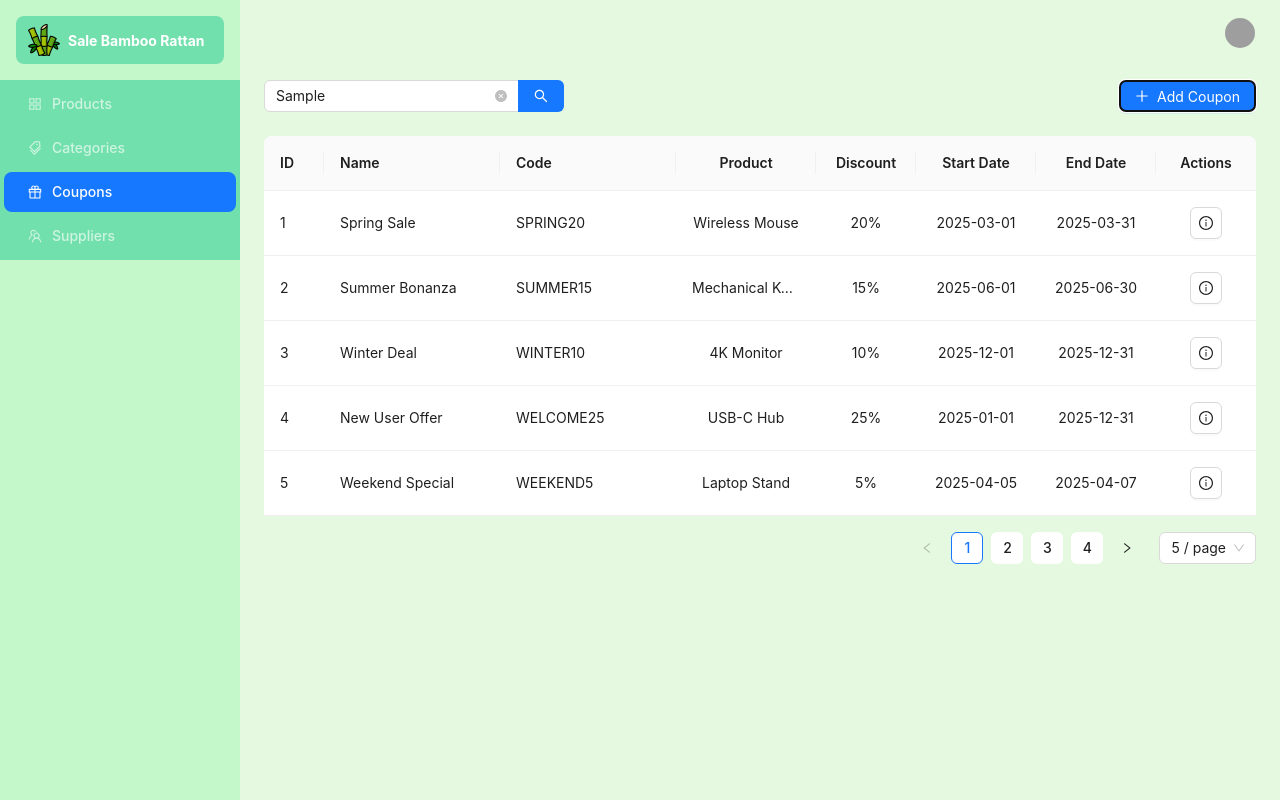
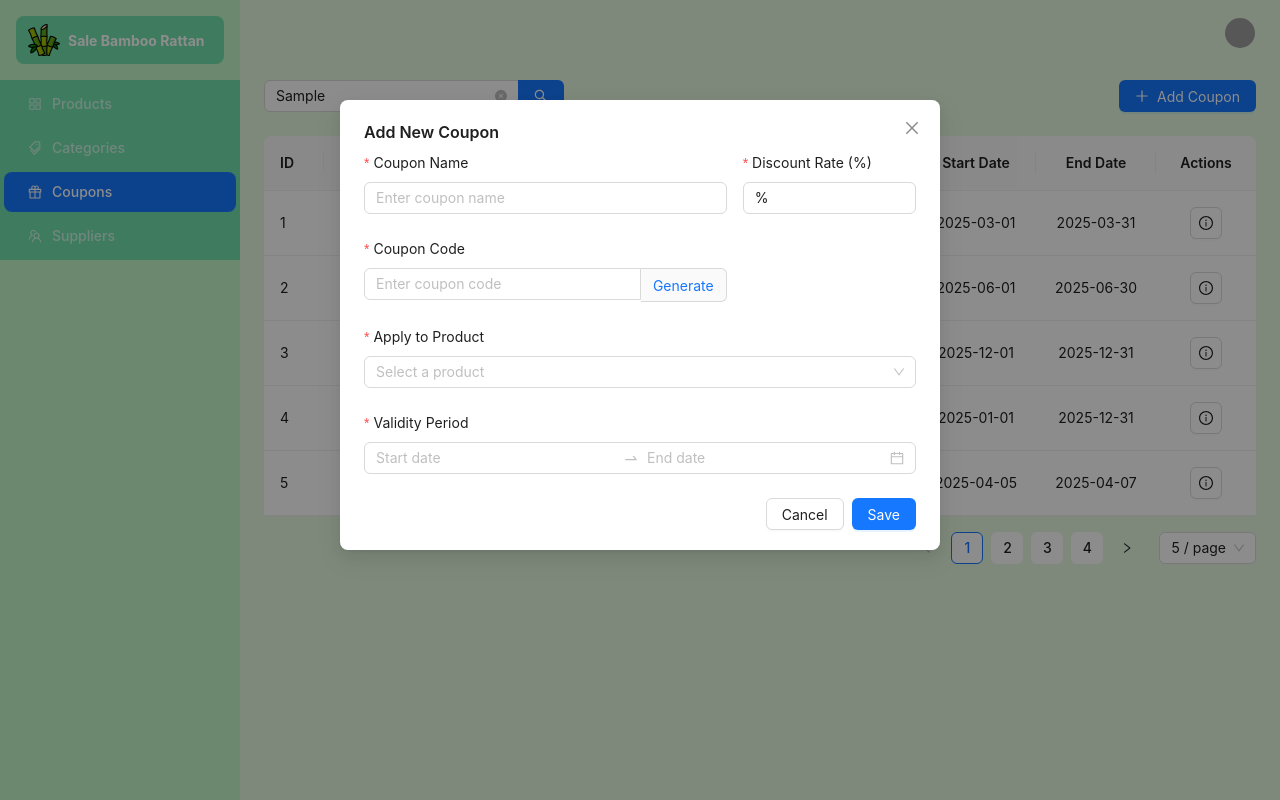
Before and after one commit to YumikoKawaii/ecommerce, a React (Vite) app: page /coupons in a window 1280 px wide. Both pictures are taken after typing "Sample" into the empty fields and a click on the button "Add Coupon". Built offline with nearby package versions, Linux system fonts and the light colour scheme; grey boxes are pictures that could not be loaded.

Commit message:
update UI coupons

```diff
--- a/src/components/CouponsTable.tsx
+++ b/src/components/CouponsTable.tsx
@@ -54,7 +54,7 @@ const CouponsTable = ({ coupons, products, onEdit, onDelete }: CouponsTableProps
             title: 'Discount',
             dataIndex: 'discountRate',
             key: 'discountRate',
-            render: (rate: number) => `${(rate * 100).toFixed(0)}%`,
+            render: (rate: number) => `${(rate).toFixed(0)}%`,
             align: 'center',
             width: 100,
         },
--- a/src/pages/CouponsManage.tsx
+++ b/src/pages/CouponsManage.tsx
@@ -1,37 +1,145 @@
 import { useEffect, useState } from "react";
-import { Input, Button, Row, Col, Spin } from "antd";
+import { Input, Button, Row, Col, Spin, Modal, Form, Select, InputNumber, DatePicker, message } from "antd";
 import { PlusOutlined } from "@ant-design/icons";
-import {Coupon, Product} from "../types/types.ts";
-import {fetchCoupons} from "../services/couponsService.ts";
+import { Coupon, Product } from "../types/types.ts";
+import { fetchCoupons } from "../services/couponsService.ts";
 import CouponsTable from "../components/CouponsTable.tsx";
-import {fetchProducts} from "../services/productsService.ts";
+import { fetchProducts } from "../services/productsService.ts";
+import dayjs from 'dayjs';
+
+const { RangePicker } = DatePicker;
 
 const CouponsManage = () => {
-    const [coupons, setCoupons] = useState<Coupon[]>([])
-    const [products, setProducts] = useState<Product[]>([])
+    const [coupons, setCoupons] = useState<Coupon[]>([]);
+    const [products, setProducts] = useState<Product[]>([]);
     const [loading, setLoading] = useState(true);
     const [searchTerm, setSearchTerm] = useState("");
+    const [isModalOpen, setIsModalOpen] = useState(false);
+    const [editingCoupon, setEditingCoupon] = useState<Coupon | null>(null);
+    const [submitting, setSubmitting] = useState(false);
+    const [form] = Form.useForm();
 
+    // Fetch data on mount
     useEffect(() => {
-        fetchCoupons()
-            .then(setCoupons)
-
-        fetchProducts()
-            .then(setProducts)
+        Promise.all([
+            fetchCoupons().then(setCoupons),
+            fetchProducts().then(setProducts)
+        ])
+            .catch(err => {
+                console.error("Failed to fetch data:", err);
+                message.error("Failed to load data");
+            })
             .finally(() => setLoading(false));
     }, []);
 
+    // Handle search
     const handleSearch = (value: string) => {
         setSearchTerm(value.toLowerCase());
     };
 
+    // Open modal for adding a new coupon
     const handleAdd = () => {
-        console.log("Add product");
-        // Add product logic here
+        setEditingCoupon(null);
+        form.resetFields();
+        setIsModalOpen(true);
     };
 
+    // Open modal for editing a coupon
+    const handleEdit = (coupon: Coupon) => {
+        setEditingCoupon(coupon);
+
+        // Parse dates from strings to dayjs objects
+        const startDate = dayjs(coupon.startDate);
+        const endDate = dayjs(coupon.endDate);
+
+        form.setFieldsValue({
+            name: coupon.name,
+            code: coupon.code,
+            productId: coupon.productId,
+            discountRate: coupon.discountRate,
+            dateRange: [startDate, endDate]
+        });
+
+        setIsModalOpen(true);
+    };
+
+    // Delete a coupon
+    const handleDelete = (coupon: Coupon) => {
+        // In a real app, you would make an API call here
+        console.log(`Deleting coupon with ID: ${coupon.id}`);
+
+        // Update local state by removing the deleted coupon
+        setCoupons(prev => prev.filter(c => c.id !== coupon.id));
+        message.success(`Coupon "${coupon.name}" deleted`);
+    };
+
+    // Generate a random coupon code
+    const generateCouponCode = () => {
+        const characters = 'ABCDEFGHIJKLMNOPQRSTUVWXYZ0123456789';
+        let result = '';
+        for (let i = 0; i < 8; i++) {
+            result += characters.charAt(Math.floor(Math.random() * characters.length));
+        }
+        form.setFieldsValue({ code: result });
+    };
+
+    // Handle form submission
+    const handleSubmit = async () => {
+        try {
+            const values = await form.validateFields();
+            setSubmitting(true);
+
+            // Extract dates from the range picker
+            const [startDate, endDate] = values.dateRange;
+
+            // Prepare coupon data
+            const couponData = {
+                name: values.name,
+                code: values.code,
+                productId: values.productId,
+                discountRate: values.discountRate,
+                startDate: startDate.format('YYYY-MM-DD'),
+                endDate: endDate.format('YYYY-MM-DD')
+            };
+
+            if (editingCoupon) {
+                // Update existing coupon
+                const updatedCoupon = {
+                    ...editingCoupon,
+                    ...couponData,
+                };
+
+                setCoupons(prev =>
+                    prev.map(c => c.id === editingCoupon.id ? updatedCoupon : c)
+                );
+
+                message.success(`Coupon "${updatedCoupon.name}" updated`);
+            } else {
+                // Create new coupon
+                const newCoupon = {
+                    ...couponData,
+                    id: Date.now(), // In a real app, the server would generate this
+                };
+
+                setCoupons(prev => [...prev, newCoupon]);
+                message.success(`Coupon "${newCoupon.name}" created`);
+            }
+
+            // Close modal and reset
+            setIsModalOpen(false);
+            form.resetFields();
+            setEditingCoupon(null);
+        } catch (error) {
+            console.error("Form validation failed:", error);
+        } finally {
+            setSubmitting(false);
+        }
+    };
+
+    // Filter coupons based on search term
     const filteredCoupons = coupons.filter(coupon =>
-        coupon.name.toLowerCase().includes(searchTerm)
+        coupon.name.toLowerCase().includes(searchTerm) ||
+        coupon.code.toLowerCase().includes(searchTerm)
     );
 
     if (loading) {
@@ -57,7 +165,109 @@ const CouponsManage = () => {
                 </Col>
             </Row>
 
-            <CouponsTable coupons={filteredCoupons} products={products}/>
+            <CouponsTable
+                coupons={filteredCoupons}
+                products={products}
+                onEdit={handleEdit}
+                onDelete={handleDelete}
+            />
+
+            {/* Add/Edit Modal */}
+            <Modal
+                open={isModalOpen}
+                title={editingCoupon ? `Edit Coupon: ${editingCoupon.name}` : "Add New Coupon"}
+                onCancel={() => {
+                    setIsModalOpen(false);
+                    form.resetFields();
+                }}
+                onOk={handleSubmit}
+                okText={submitting ? "Saving..." : "Save"}
+                confirmLoading={submitting}
+                okButtonProps={{ disabled: submitting }}
+                width={600}
+            >
+                <Form
+                    form={form}
+                    layout="vertical"
+                >
+                    <Row gutter={16}>
+                        <Col span={16}>
+                            <Form.Item
+                                name="name"
+                                label="Coupon Name"
+                                rules={[{ required: true, message: 'Please enter coupon name' }]}
+                            >
+                                <Input placeholder="Enter coupon name" />
+                            </Form.Item>
+                        </Col>
+                        <Col span={8}>
+                            <Form.Item
+                                name="discountRate"
+                                label="Discount Rate (%)"
+                                rules={[{ required: true, message: 'Please enter discount rate' }]}
+                            >
+                                <InputNumber
+                                    min={1}
+                                    max={100}
+                                    style={{ width: '100%' }}
+                                    placeholder="0"
+                                    formatter={value => `${value}%`}
+                                    parser={value => value!.replace('%', '')}
+                                />
+                            </Form.Item>
+                        </Col>
+                    </Row>
+
+                    <Row gutter={16}>
+                        <Col span={16}>
+                            <Form.Item
+                                name="code"
+                                label="Coupon Code"
+                                rules={[{ required: true, message: 'Please enter coupon code' }]}
+                            >
+                                <Input
+                                    placeholder="Enter coupon code"
+                                    addonAfter={
+                                        <Button
+                                            type="link"
+                                            onClick={generateCouponCode}
+                                            style={{ padding: 0 }}
+                                        >
+                                            Generate
+                                        </Button>
+                                    }
+                                />
+                            </Form.Item>
+                        </Col>
+                    </Row>
+
+                    <Form.Item
+                        name="productId"
+                        label="Apply to Product"
+                        rules={[{ required: true, message: 'Please select a product' }]}
+                    >
+                        <Select placeholder="Select a product">
+                            {products.map(product => (
+                                <Select.Option key={product.id} value={product.id}>
+                                    {product.name}
+                                </Select.Option>
+                            ))}
+                        </Select>
+                    </Form.Item>
+
+                    <Form.Item
+                        name="dateRange"
+                        label="Validity Period"
+                        rules={[{ required: true, message: 'Please select start and end dates' }]}
+                    >
+                        <RangePicker
+                            style={{ width: '100%' }}
+                            format="YYYY-MM-DD"
+                            disabledDate={current => current && current < dayjs().startOf('day')}
+                        />
+                    </Form.Item>
+                </Form>
+            </Modal>
         </>
     );
 };
```
